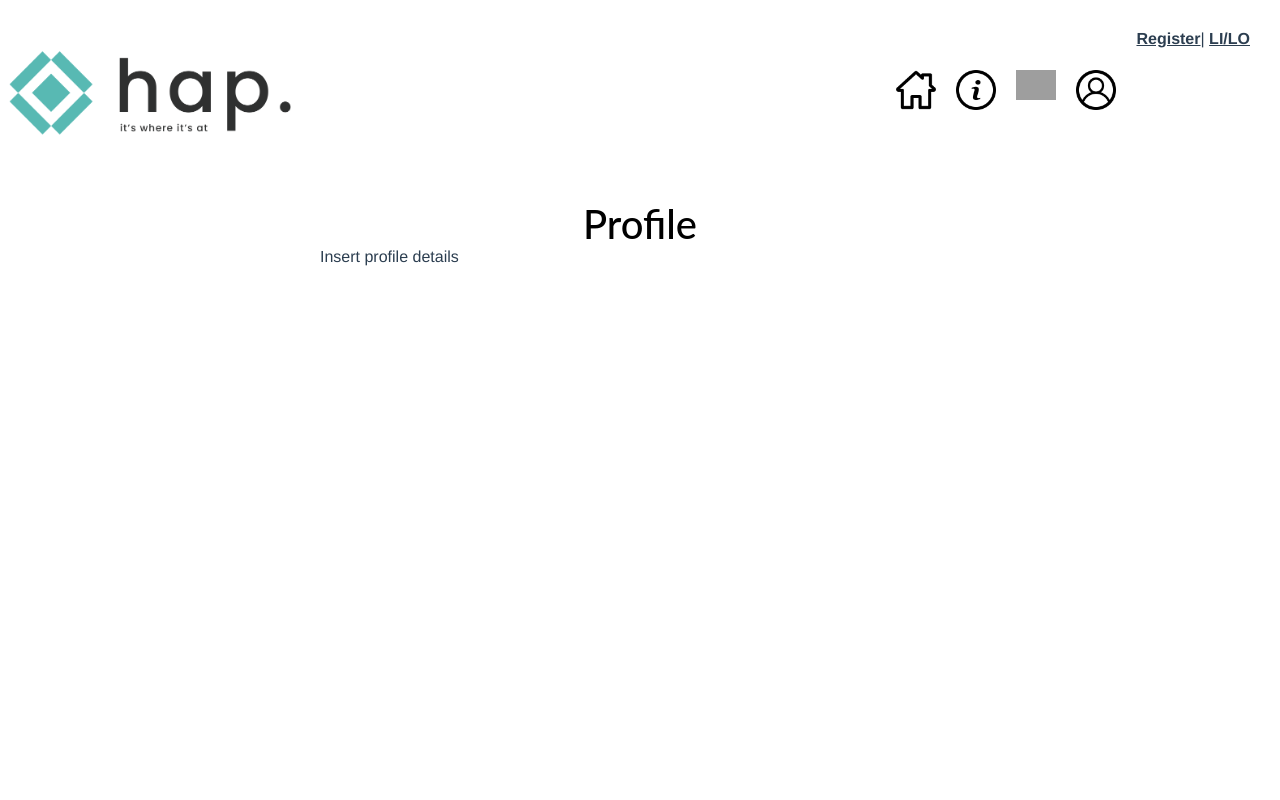
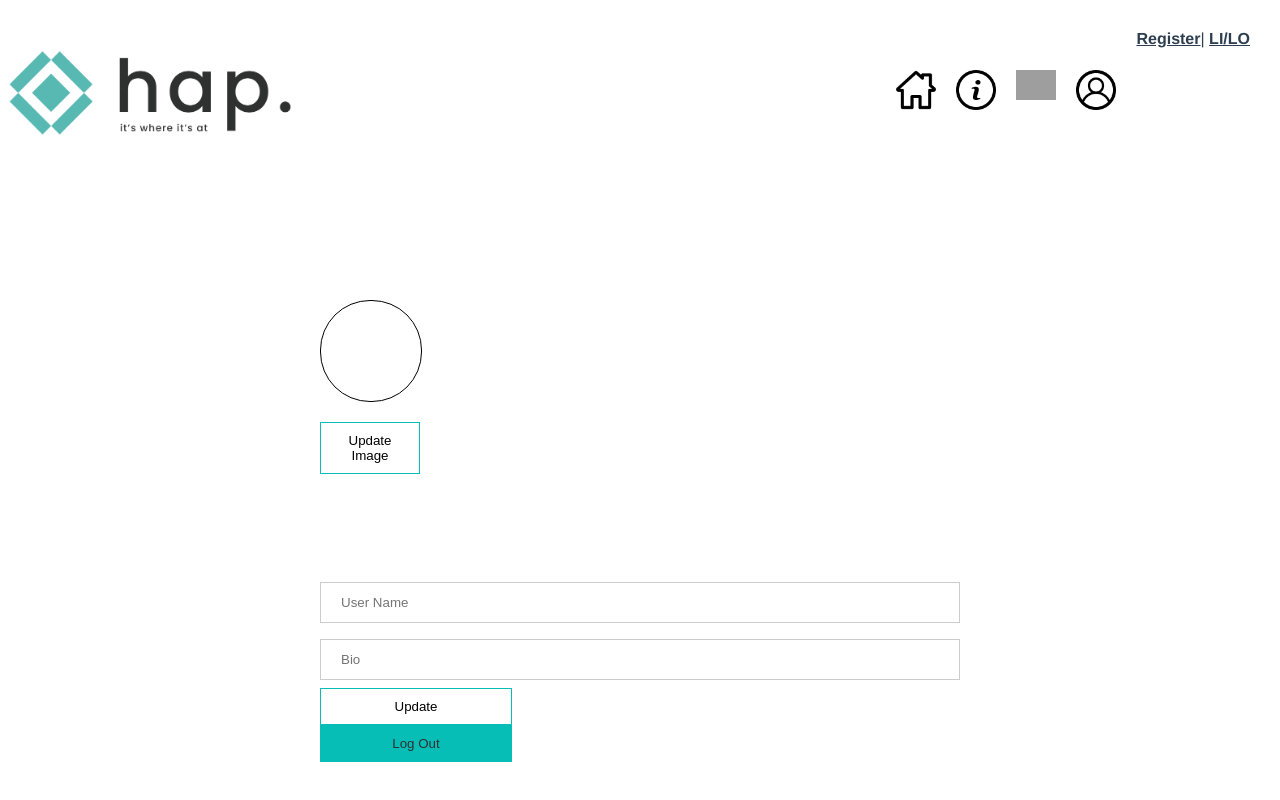
Before and after one commit to thomasking135/yoobee_JS_Framework_Assignment, a Vue app: page /profile in a window 1280 px wide. Built offline with nearby package versions, Linux system fonts and the light colour scheme; grey boxes are pictures that could not be loaded.

Commit message:
Update to Profile Page

```diff
--- a/src/views/ProfileView.vue
+++ b/src/views/ProfileView.vue
@@ -1,16 +1,62 @@
 <template>
-
   <div class="profile">
-
-  <h1>Profile</h1>
-    <p>Insert profile details</p>
+    <div class="profileGrid">
+      <div class="ProfileImageContainer">
+        <div class="ProfileImage"></div>
+        <button class="updateProfileImage">Update Image</button>
+      </div>
+      <div class="profileDetails">
+        <input type="text" placeholder="User Name" />
+        <input type="text" placeholder="Bio" />
+        <button type="submit" class="submitBio">Update</button>
+        <button type="submit" class="LogOutBtn">Log Out</button>
+      </div>
+    </div>
   </div>
 </template>
 
+<style>
+.ProfileImageContainer {
+  display: flex;
+  flex-direction: column;
+  margin-top: 100px;
+}
 
+.ProfileImage {
+  width: 100px;
+  height: 100px;
+  border-radius: 50px;
+  border: 1px solid black;
+  margin-bottom: 20px;
+}
 
-<style>
-h1{
+.updateProfileImage {
+  width: 100px;
+  background-color: white;
+  border: 1px solid #06beb6;
+  padding: 10px;
+}
+
+.profileDetails {
+  display: flex;
+  flex-direction: column;
+  margin-top: 100px;
+}
+
+.submitBio {
+  background-color: white;
+  border: 1px solid #06beb6;
+  padding: 10px;
+  width: 30%;
+}
+.LogOutBtn {
+  background-color: #06beb6;
+  border: 1px solid #06beb6;
+  color: #303030;
+  padding: 10px;
+  width: 30%;
+}
+h1 {
   text-align: center;
 }
 .profile {
```
